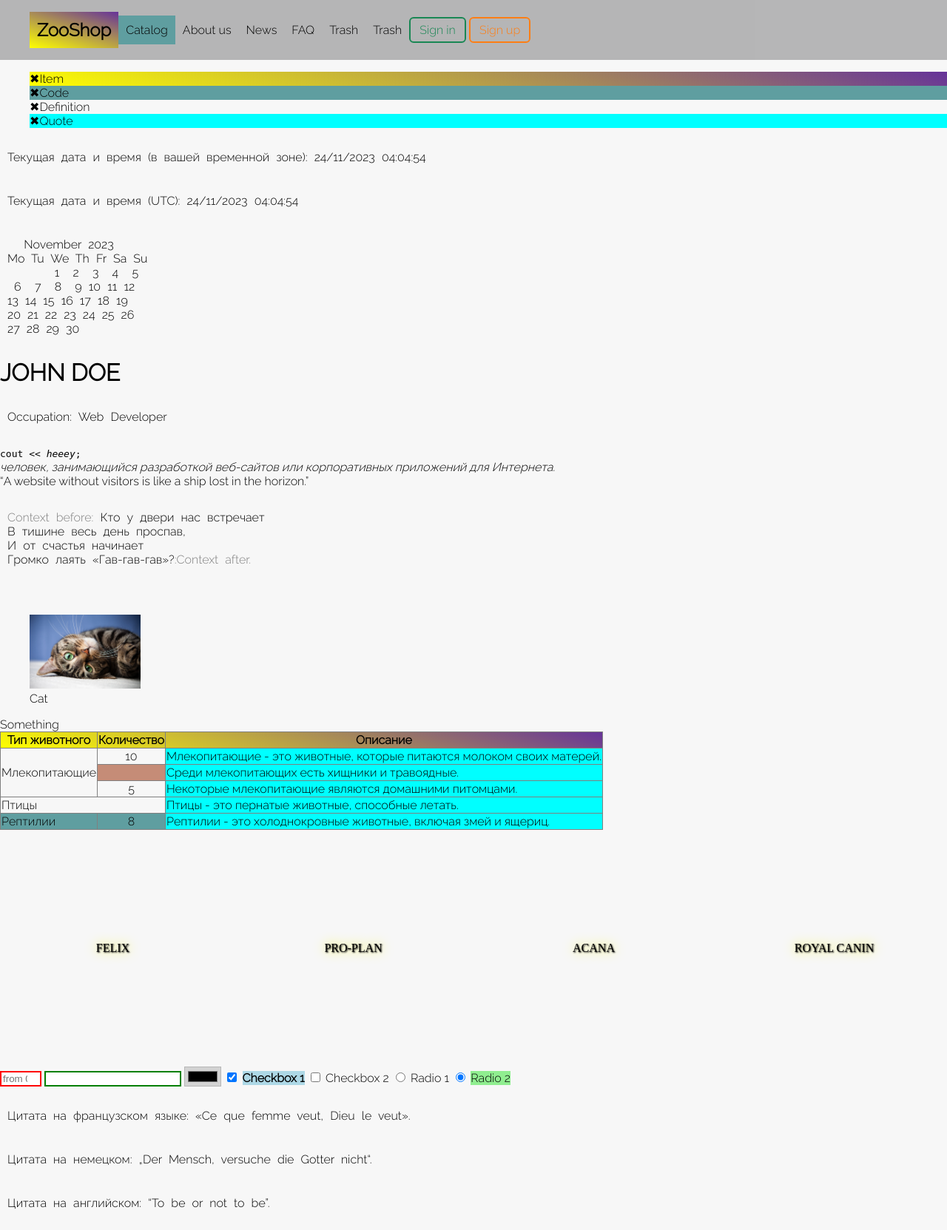
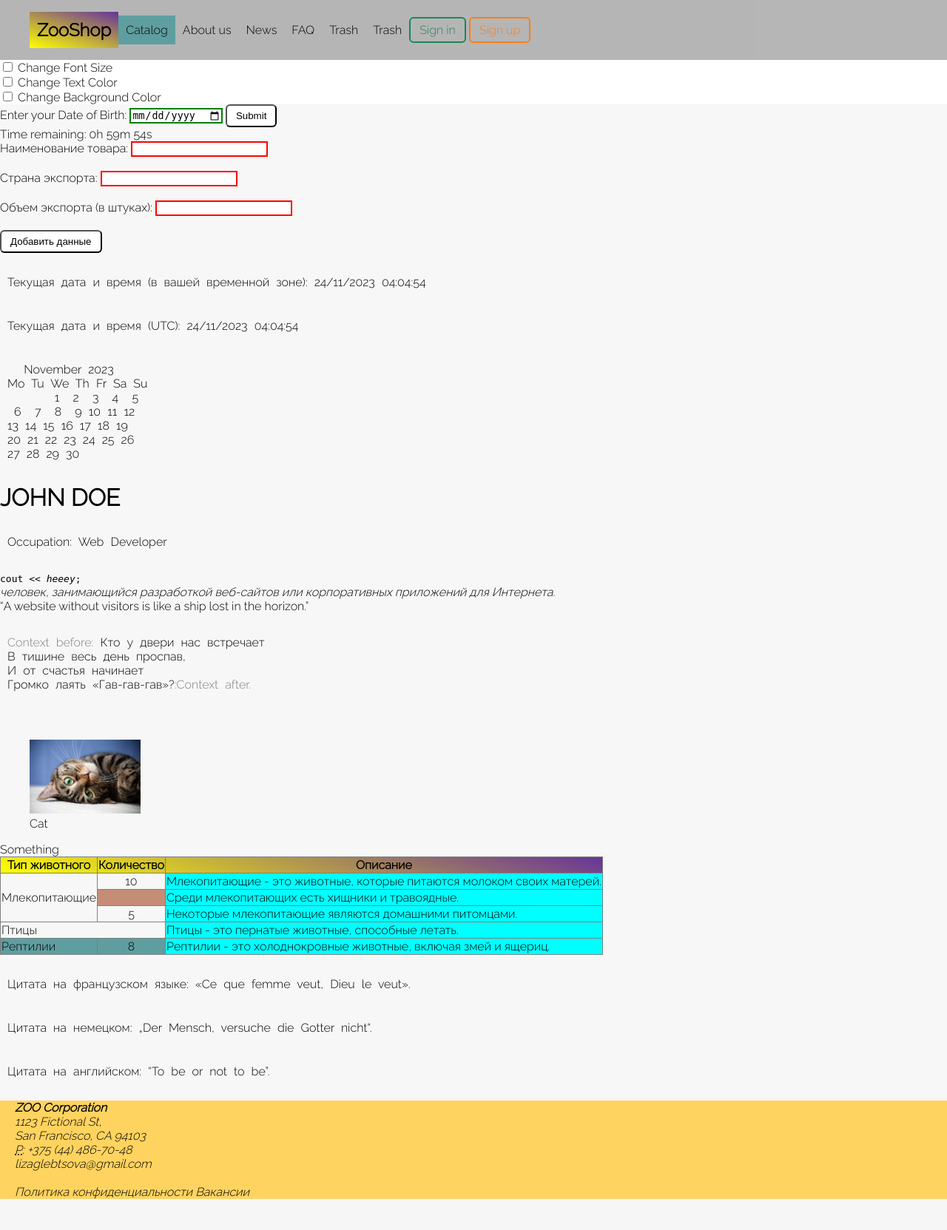
Before and after one commit to Lizzgle/ZooShop, a Django app: page /trash/ in a window 1280 px wide. Shown: the top 1663 px of the page at 74% size. After the commit the page ends 1621 px from the top, so only its background shows below. Run offline with Django 4.2, Linux system fonts and the light colour scheme.

Commit message:
add jss for trash page

```diff
--- a/ZooShop/main/static/css/for_trash.css
+++ b/ZooShop/main/static/css/for_trash.css
@@ -1,3 +1,11 @@
+.form-change {
+      font-size: 16px;
+      color: #000;
+      background-color: #fff;
+      transition: all 0.3s ease;
+    }
+
+
 .specific {
   list-style-type: none;
 }
--- /dev/null
+++ b/ZooShop/main/static/js/for_trash.js
@@ -0,0 +1,165 @@
+const fontSizeCheckbox = document.getElementById('fontSizeCheckbox');
+    const textColorCheckbox = document.getElementById('textColorCheckbox');
+    const bgColorCheckbox = document.getElementById('bgColorCheckbox');
+
+    fontSizeCheckbox.addEventListener('change', () => {
+      const body = document.body;
+      body.style.fontSize = fontSizeCheckbox.checked ? '20px' : '16px';
+    });
+
+    textColorCheckbox.addEventListener('change', () => {
+      const body = document.body;
+      body.style.color = textColorCheckbox.checked ? '#FF0000' : '#000000';
+    });
+
+    bgColorCheckbox.addEventListener('change', () => {
+      const body = document.body;
+      body.style.backgroundColor = bgColorCheckbox.checked ? '#FFFF00' : '#FFFFFF';
+    });
+
+
+    function calculateAge() {
+      const dobInput = document.getElementById('dob');
+      const dob = new Date(dobInput.value);
+      const currentDate = new Date();
+
+      age = currentDate.getFullYear() - dob.getFullYear();
+
+      if (currentDate.getMonth() < dob.getMonth() ||
+          (currentDate.getMonth() === dob.getMonth() && currentDate.getDate() < dob.getDate())) {
+        age--;
+      }
+
+      const dayOfWeek = ['Sunday', 'Monday', 'Tuesday', 'Wednesday', 'Thursday', 'Friday', 'Saturday'];
+      const day = dayOfWeek[dob.getDay()];
+
+      if (age >= 18) {
+        alert(`You are ${age} years old and your birthdate falls on a ${day}.`);
+      } else {
+        alert("You are a minor. Please get parental permission to access this website.");
+      }
+    }function calculateAge() {
+      const dobInput = document.getElementById('dob');
+      const dob = new Date(dobInput.value);
+      const currentDate = new Date();
+
+      const age = currentDate.getFullYear() - dob.getFullYear();
+
+      if (currentDate.getMonth() < dob.getMonth() ||
+          (currentDate.getMonth() === dob.getMonth() && currentDate.getDate() < dob.getDate())) {
+        age--;
+      }
+
+      const dayOfWeek = ['Sunday', 'Monday', 'Tuesday', 'Wednesday', 'Thursday', 'Friday', 'Saturday'];
+      const day = dayOfWeek[dob.getDay()];
+
+      if (age >= 18) {
+        alert(`You are ${age} years old and your birthdate falls on a ${day}.`);
+      } else {
+        alert("You are a minor. Please get parental permission to access this website.");
+      }
+    }
+
+
+    function startCountdown() {
+      const countdownElement = document.getElementById('countdown');
+      const countdownStart = localStorage.getItem('countdownStart');
+
+      let countdown;
+      if (countdownStart) {
+        const endTime = new Date(countdownStart);
+        const currentTime = new Date();
+
+        const timeRemaining = Math.max((endTime - currentTime) / 1000, 0);
+
+        countdown = setInterval(updateCountdown, 1000);
+        updateCountdown();
+      } else {
+        const endTime = new Date();
+        endTime.setHours(endTime.getHours() + 1);
+        localStorage.setItem('countdownStart', endTime.toString());
+
+        countdown = setInterval(updateCountdown, 1000);
+        updateCountdown();
+      }
+
+      function updateCountdown() {
+        const endTime = new Date(localStorage.getItem('countdownStart'));
+        const currentTime = new Date();
+
+        const timeRemaining = Math.max((endTime - currentTime) / 1000, 0);
+
+        const hours = Math.floor(timeRemaining / 3600);
+        const minutes = Math.floor((timeRemaining % 3600) / 60);
+        const seconds = Math.floor(timeRemaining % 60);
+
+        countdownElement.innerHTML = `Time remaining: ${hours}h ${minutes}m ${seconds}s`;
+
+        if (timeRemaining <= 0) {
+          clearInterval(countdown);
+          countdownElement.innerHTML = 'Countdown has ended.';
+          localStorage.removeItem('countdownStart');
+        }
+      }
+    }
+
+    startCountdown();
+const exportData = {};
+
+  function addExportData() {
+    const productName = document.getElementById('productName').value;
+    const exportCountry = document.getElementById('exportCountry').value;
+    const exportVolume = parseInt(document.getElementById('exportVolume').value);
+
+    if (!exportData[productName]) {
+      exportData[productName] = { countries: [exportCountry], totalVolume: exportVolume };
+    } else {
+      exportData[productName].countries.push(exportCountry);
+      exportData[productName].totalVolume += exportVolume;
+    }
+
+    displayExportData();
+  }
+
+
+
+
+  function displayExportData() {
+    const resultDiv = document.getElementById('result');
+    resultDiv.innerHTML = '';
+
+    for (const product in exportData) {
+      const countries = exportData[product].countries.join(', ');
+      const totalVolume = exportData[product].totalVolume;
+
+      const productInfo = document.createElement('p');
+      productInfo.textContent = `Товар: ${product}, Страны экспорта: ${countries}, Общий объем: ${totalVolume} штук`;
+      resultDiv.appendChild(productInfo);
+    }
+  }
+
+  function findExportData(productName) {
+  const foundProduct = Object.keys(exportData).find(product => product.toLowerCase() === productName.toLowerCase());
+  return foundProduct ? exportData[foundProduct] : null;
+}
+
+function displayResult() {
+  const productName = document.getElementById('productName').value;
+  const exportResult = findExportData(productName);
+
+  if (exportResult) {
+    const countries = exportResult.countries.join(', ');
+    const totalVolume = exportResult.totalVolume;
+
+    const resultDiv = document.getElementById('result');
+    resultDiv.innerHTML = `Товар: ${productName}, Страны экспорта: ${countries}, Общий объем: ${totalVolume} штук`;
+  } else {
+    const resultDiv = document.getElementById('result');
+    resultDiv.innerHTML = `Товар "${productName}" не найден в базе данных экспорта`;
+  }
+}
+
+document.getElementById('exportForm').addEventListener('submit', function(event) {
+  event.preventDefault();
+  displayResult();
+});
--- a/ZooShop/main/templates/trash.html
+++ b/ZooShop/main/templates/trash.html
@@ -8,15 +8,47 @@
 {% endblock %}
 
 {% block content %}
-    <nav>
-    <ul class="specific">
-        <li><a href="#item">Item</a></li>
-        <li><a href="#code">Code</a></li>
-        <li><a href="#definition">Definition</a></li>
-        <li><a href="#quote">Quote</a></li>
+    <div class="form-change">
+    <form id="styleForm">
+    <label>
+      <input type="checkbox" id="fontSizeCheckbox">
+      Change Font Size
+    </label>
+    <br>
+    <label>
+      <input type="checkbox" id="textColorCheckbox">
+      Change Text Color
+    </label>
+    <br>
+    <label>
+      <input type="checkbox" id="bgColorCheckbox">
+      Change Background Color
+    </label>
+  </form>
+ </div>
 
-    </ul>
-    </nav>
+<form id="dobForm">
+    <label for="dob">Enter your Date of Birth:</label>
+    <input type="date" id="dob">
+    <button type="button" onclick="calculateAge()">Submit</button>
+  </form>
+
+    <div id="countdown"></div>
+
+    <form id="exportForm">
+  <label for="productName">Наименование товара:</label>
+  <input type="text" id="productName" required><br><br>
+
+  <label for="exportCountry">Страна экспорта:</label>
+  <input type="text" id="exportCountry" required><br><br>
+
+  <label for="exportVolume">Объем экспорта (в штуках):</label>
+  <input type="number" id="exportVolume" required><br><br>
+
+  <button type="button" onclick="addExportData()">Добавить данные</button>
+</form>
+
+<div id="result"></div>
 
 <p>Текущая дата и время (в вашей временной зоне): {{ user_timezone_datetime|date:"d/m/Y H:i:s" }}</p>
 <p>Текущая дата и время (UTC): {{ utc_datetime|date:"d/m/Y H:i:s" }}</p>
@@ -75,42 +107,13 @@
         </tr>
     </table>
 
-    <div class="grid-container col-4">
-    <div class="card card-img company-card">
-        <a href="https://www.felix-club.ru/" class="company">FELIX</a>
-    </div>
-    <div class="card card-img">
-        <a href="https://www.purina.com/pro-plan" class="company">PRO-PLAN</a>
-    </div>
-    <div class="card card-img">
-        <a href="https://www.acana.com/en-US/homepage" class="company">ACANA</a>
-    </div>
-    <div class="card card-img">
-        <a href="https://www.royalcanin.com/nl" class="company">ROYAL CANIN</a>
-    </div>
-</div>
 
-    <form>
-    <input type="number" min="0" max="10" placeholder="from 0 to 10" required>
-    <input type="text">
-    <input type="color" disabled>
-
-        <input type="checkbox" id="checkbox1" checked>
-    <label for="checkbox1">Checkbox 1</label>
-    <input type="checkbox" id="checkbox2">
-    <label for="checkbox2">Checkbox 2</label>
-
-    <input type="radio" id="radio1" name="radioGroup" >
-<label for="radio1">Radio 1</label>
-
-<input type="radio" id="radio2" name="radioGroup" checked>
-<label for="radio2">Radio 2</label>
-    </form>
 
     <p>Цитата на французском языке: <q lang="fr">Ce que femme veut, Dieu le veut</q>.</p>
 <p>Цитата на немецком: <q lang="de">Der Mensch, versuche die Gotter nicht</q>.</p>
 <p>Цитата на английском: <q lang="en">То be or not to be</q>.</p>
 
 
-    <iframe width="90%" height="500px" src="https://ru.wikipedia.org/wiki/Животные"></iframe>
+
+    <script src="{% static 'js/for_trash.js' %}"></script>
 {% endblock %}
```
